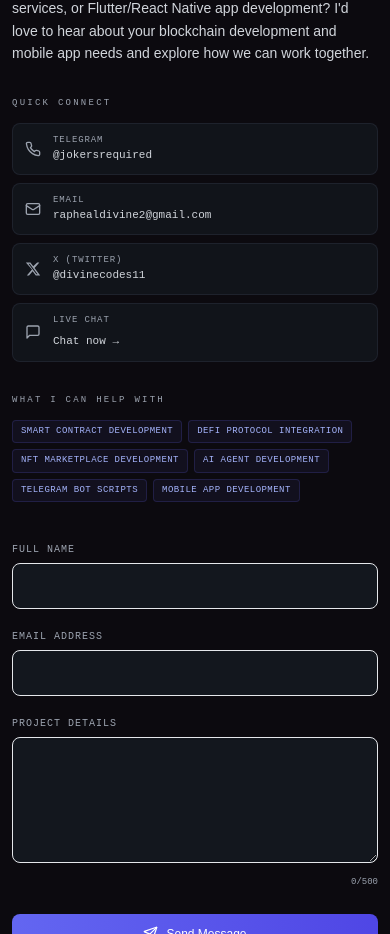
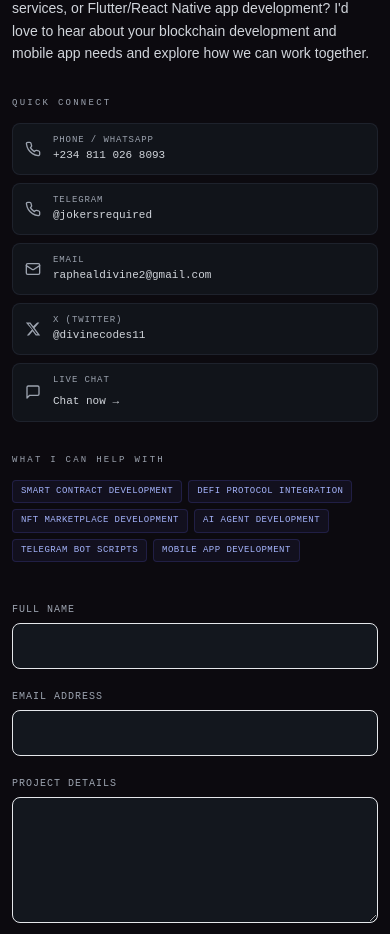
Before and after one commit to Dipraise1/PORTFOLIO2, a React (Vite) app: page / in a window 390 px wide. Shown: the part 8057-8991 px from the top of the page. Built offline with nearby package versions, Linux system fonts and the light colour scheme.

Commit message:
Add phone/WhatsApp contact

```diff
--- a/src/components/Contact.jsx
+++ b/src/components/Contact.jsx
@@ -30,6 +30,13 @@
 };
 
 const CHANNELS = [
+  {
+    icon: <Phone size={16} />,
+    label: 'Phone / WhatsApp',
+    value: '+234 811 026 8093',
+    href: 'https://wa.me/2348110268093',
+    accentColor: 'rgba(37,211,102,0.5)',
+  },
   {
     icon: <Phone size={16} />,
     label: 'Telegram',
```
